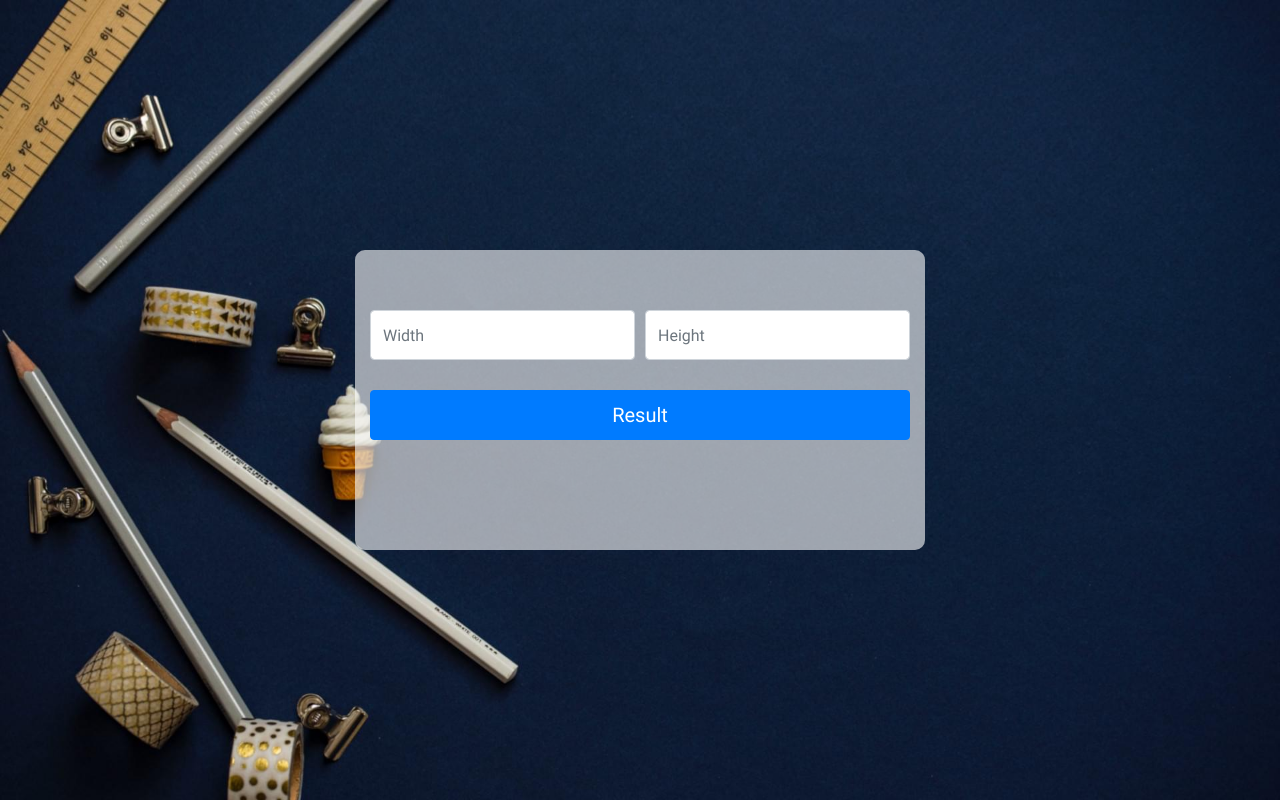
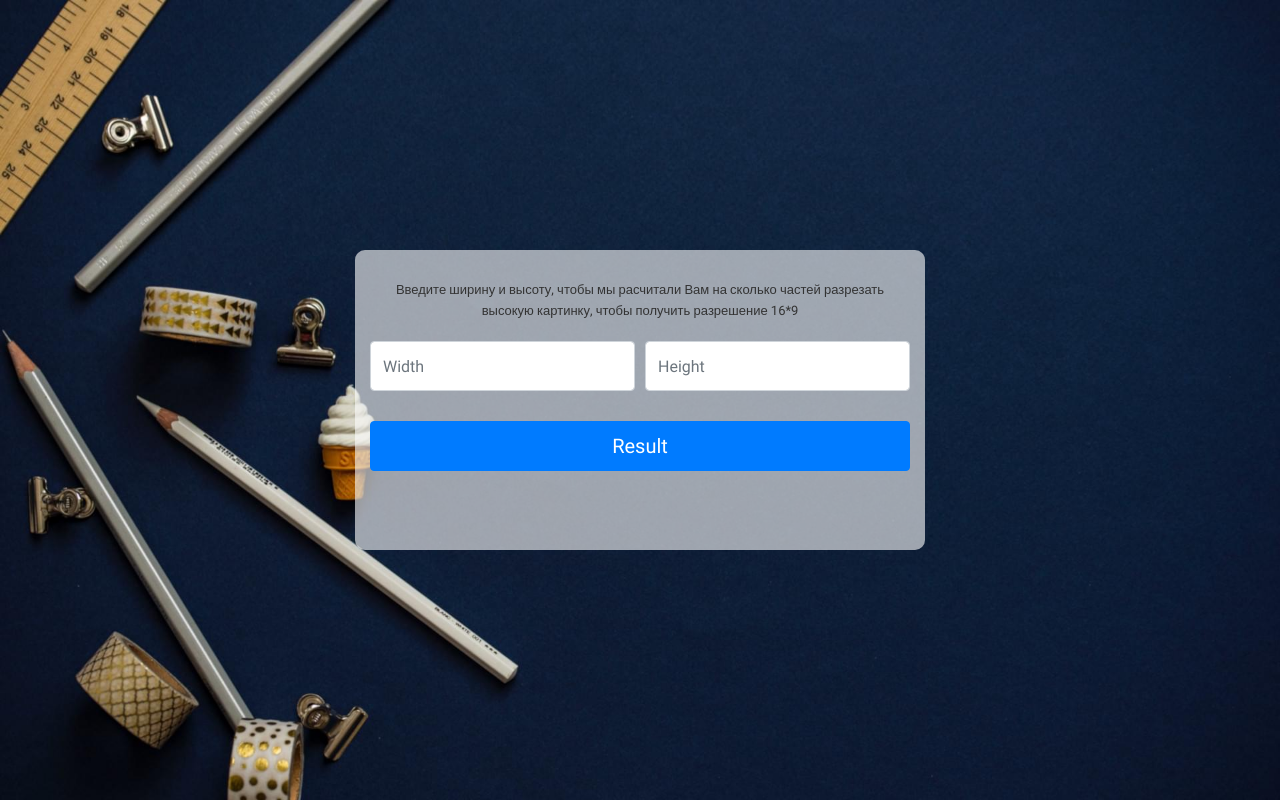
Before and after one commit to minytian/height_width, a website: page app/index.html in a window 1280 px wide. Drawn offline with Linux system fonts and the light colour scheme.

Commit message:
Добавлено описание на форме. node_modules добавлен в gitignore

```diff
--- a/app/index.html
+++ b/app/index.html
@@ -17,6 +17,9 @@
       <div class="row wrap">
         <div class="col-md-6 calculate__block">
           <form>
+            <div class="description">Введите ширину и высоту, чтобы мы расчитали Вам на сколько частей разрезать высокую
+              картинку, чтобы
+              получить разрешение 16*9</div>
             <div class="form-row">
               <div class="col-6">
                 <input type="text" class="form-control calculate__width" placeholder="Width">
--- a/app/less/_users.less
+++ b/app/less/_users.less
@@ -18,6 +18,12 @@ header {
   justify-content: center;
 }
 
+.description {
+  font-size: 13px;
+  text-align: center;
+  margin-bottom: 20px;
+}
+
 input {
   margin-bottom: 10px;
   padding: 3px 5px;
@@ -34,7 +40,6 @@ input {
   border-radius: 4px;
 }
 
-
 .calculate__button {
   width: 100%;
   height: 50px !important;
```
Also changed, not shown: app/js/app.js (+1 -12 lines), app/css/app.min.css, 1 other file.
